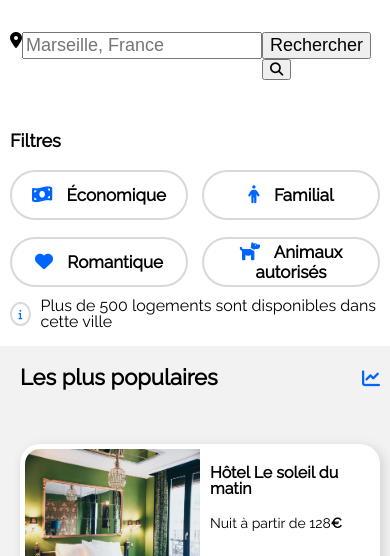
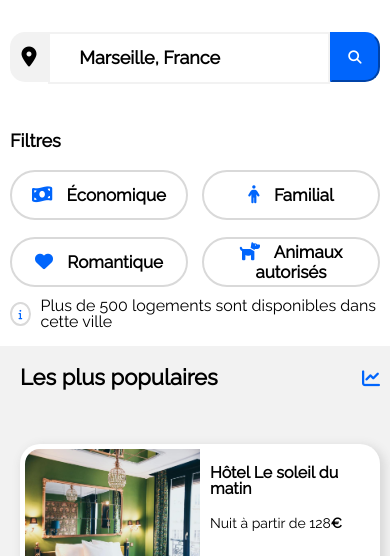
Before and after one commit to delahocheemmanuel/site--booki, a plain HTML site: page index.html in a window 390 px wide. Shown: the part 288-844 px from the top of the page. Drawn offline with Linux system fonts and the light colour scheme.

Commit message:
élargissement de header__search a width 100% en responsive mobile

```diff
--- a/css/style.css
+++ b/css/style.css
@@ -243,38 +243,37 @@ menu a:hover .blue-bar {
     flex-direction: row;
     height: 50px;
 }
-#header__search form {
-    display: flex;
-    flex-direction: row;
-}
+
 form input {
-    font-size: 1.125em;
-}
-#header__search--icon {
-    min-width: 50px;
-    min-height: 49px;
-    background-color: #f2f2f2;
-    border-top-left-radius: 15px;
-    border-bottom-left-radius: 15px;
-    text-align: center;
-}
-#header__search--icon i {
-    padding-top: 13px;
     font-size: 18px;
 }
-#header__search--search input {
+#search--icon {
+    display: flex;
+    width: 50px;
+    justify-content: center;
+    align-items: center;
+    background: #F2F2F2;
+    border-radius: 15px 0px 0px 15px;
+    font-size: 20px;
+}
+#search--search{
     border: solid 1px #F2F2F2;
     width:230px ;
-    height: 49px;
+    height: 50px;
 }
-#header__search--search ::placeholder {
+#search--search input {
+    border: solid 1px #F2F2F2;
+    width:230px ;
+    height: 50px;
+}
+#search--search ::placeholder {
     padding-left: 10%;
     color: black;
-    font-size: 1.125em;
-    font-weight: 900;
+    font-size: 18px;
+    font-weight: 700;
     font-family: 'Raleway';
 }
-#header__search--submit input {
+#search--submit input {
     font-weight: bold;
     color: white;
     background: #0065fc;
@@ -284,13 +283,13 @@ form input {
     border-top-right-radius: 15px;
     border-bottom-right-radius: 15px;
 }
-#header__search--submit button {
+#search--submit button {
     display: none;
     color: white;
     background: #0065fc;
     border-color: #0065fc;
     width: 50px;
-    height: 49px;
+    height: 50px;
     border-top-right-radius: 15px;
     border-bottom-right-radius: 15px;
 }
@@ -793,21 +792,18 @@ footer a {
     menu a:hover .blue-bar {
         background: #0065fc;
     }
+    #search--search{
+        width:100% ;
+    }
 
-    #header__search {
-        width: 100%;
-        height: 50px;
-    }
-    #header__search--search input {
+    #search--search input {
         width: 100%;
     }
-    #header__search form{
-      width:100%;
-    }
-    #header__search--submit input {
+
+    #search--submit input {
         display: none;
     }
-    #header__search--submit button {
+    #search--submit button {
         display: block;
     }
     #header__filter {
```
